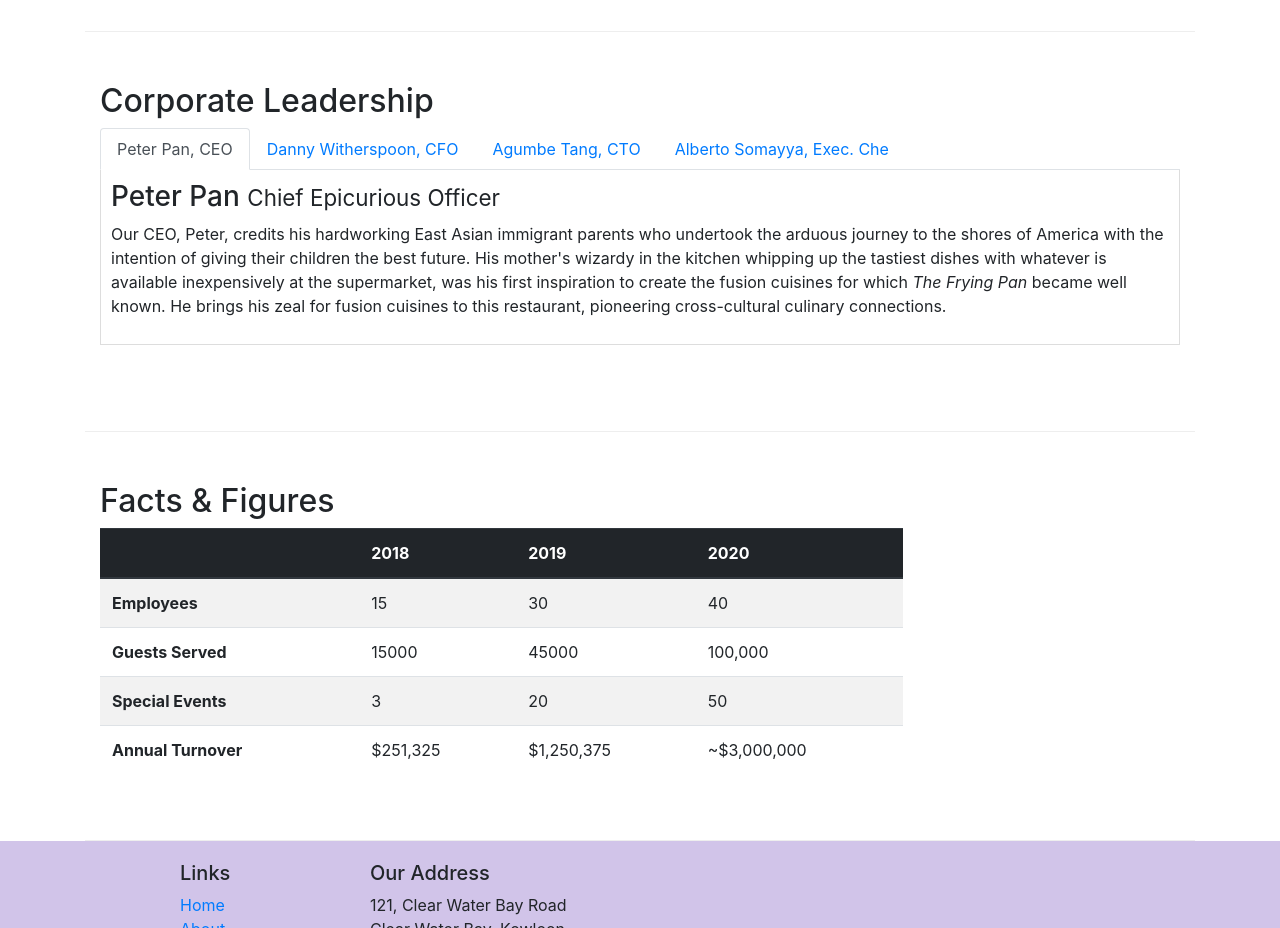
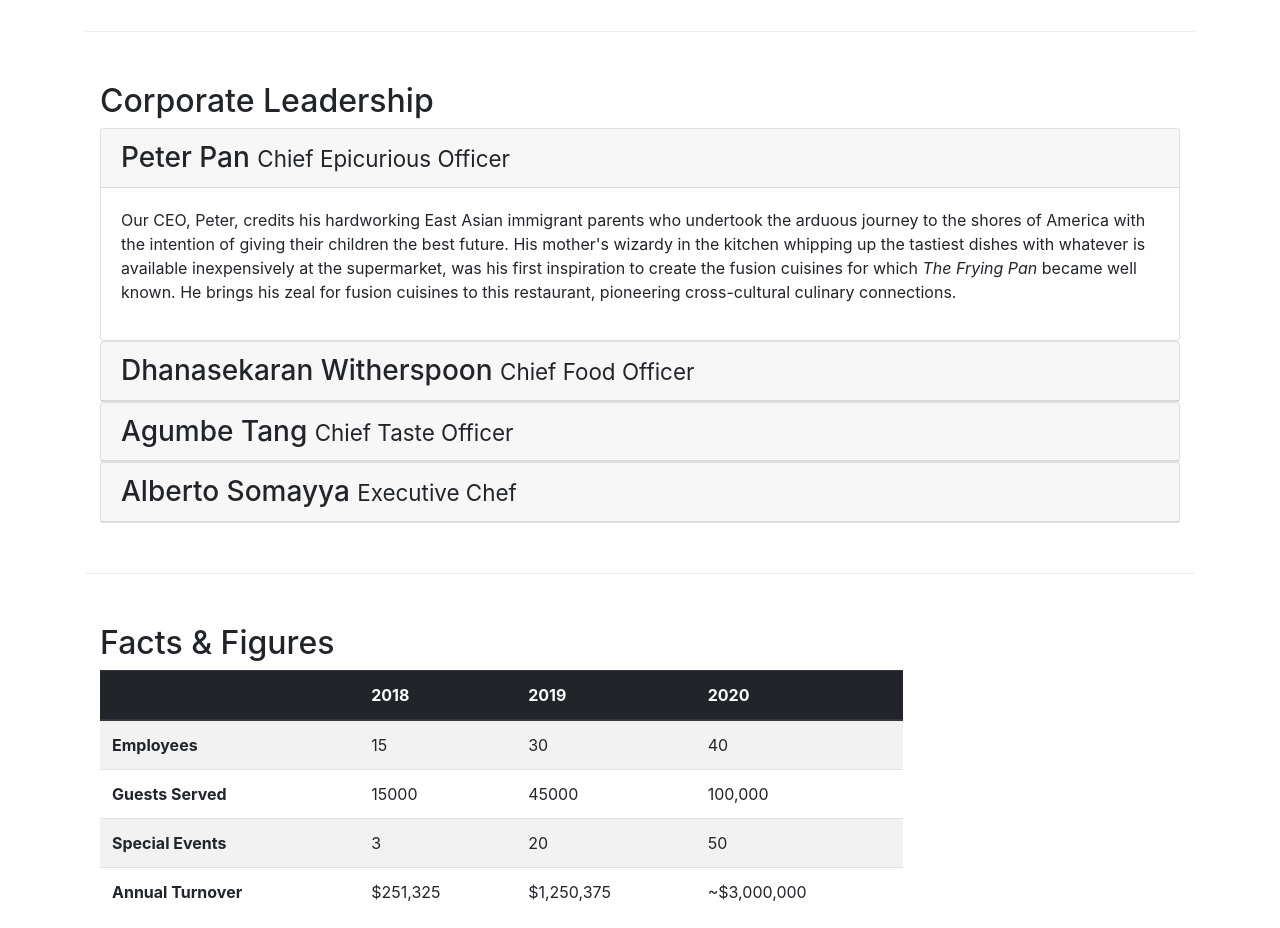
Before and after one commit to devr22/RestaurantWebApp, a website: page aboutus.html in a window 1280 px wide. Shown: the part 940-1868 px from the top of the page. Drawn offline with nearby package versions, Linux system fonts and the light colour scheme.

Commit message:
Accordion

```diff
--- a/aboutus.html
+++ b/aboutus.html
@@ -103,40 +103,64 @@
             <div class="col">
                 <h2>Corporate Leadership</h2>
 
-                <ul class="nav nav-tabs">
-                    <li class="nav-item">
-                        <a class="nav-link active" href="#peter" role="tab" data-toggle="tab">Peter Pan, CEO</a>
-                    </li>
-                    <li class="nav-item">
-                        <a class="nav-link" href="#danny" role="tab" data-toggle="tab">Danny Witherspoon, CFO</a>
-                    </li>
-                    <li class="nav-item">
-                        <a class="nav-link" href="#agumbe" role="tab" data-toggle="tab">Agumbe Tang, CTO</a>
-                    </li>
-                    <li class="nav-item">
-                        <a class="nav-link" href="#alberto" role="tab" data-toggle="tab">Alberto Somayya, Exec. Che</a>
-                    </li>
-                </ul>
-
-                <div class="tab-content">
-                    <div role="tabpanel" class="tab-pane fade show active" id="peter">
-                        <h3>Peter Pan <small>Chief Epicurious Officer</small></h3>
-                        <p class="d-none d-sm-block">Our CEO, Peter, credits his hardworking East Asian immigrant parents who undertook the arduous journey to the shores of America with the intention of giving their children the best future. His mother's wizardy in the kitchen whipping up the tastiest dishes with whatever is available inexpensively at the supermarket, was his first inspiration to create the fusion cuisines for which <em>The Frying Pan</em> became well known. He brings his zeal for fusion cuisines to this restaurant, pioneering cross-cultural culinary connections.</p>
+                <div id="accordion">
+                    <div class="card">
+                        <div class="card-header" role="tab" id="peterhead">
+                            <h3 class="mb-0">
+                                <a data-toggle="collapse" data-target="#peter">
+                                    Peter Pan <small>Chief Epicurious Officer</small>
+                                </a>
+                            </h3>
+                        </div>
+                        <div class="collapse show" id="peter" data-parent="#accordion">
+                            <div class="card-body">
+                                <p class="d-none d-sm-block">Our CEO, Peter, credits his hardworking East Asian immigrant parents who undertook the arduous journey to the shores of America with the intention of giving their children the best future. His mother's wizardy in the kitchen whipping up the tastiest dishes with whatever is available inexpensively at the supermarket, was his first inspiration to create the fusion cuisines for which <em>The Frying Pan</em> became well known. He brings his zeal for fusion cuisines to this restaurant, pioneering cross-cultural culinary connections.</p>
+                            </div>
+                        </div>
                     </div>
 
-                    <div role="tabpanel" class="tab-pane fade" id="danny">
-                        <h3>Dhanasekaran Witherspoon <small>Chief Food Officer</small></h3>
-                        <p class="d-none d-sm-block">Our CFO, Danny, as he is affectionately referred to by his colleagues, comes from a long established family tradition in farming and produce. His experiences growing up on a farm in the Australian outback gave him great appreciation for varieties of food sources. As he puts it in his own words, <em>Everything that runs, wins, and everything that stays, pays!</em></p>
+                    <div class="card">
+                        <div class="card-header" role="tab" id="dannyhead">
+                            <h3 class="mb-0">
+                                <a data-toggle="collapse" data-target="#danny">
+                                    Dhanasekaran Witherspoon <small>Chief Food Officer</small>
+                                </a>
+                            </h3>
+                        </div>
+                        <div class="collapse fade" id="danny" data-parent="#accordion">
+                            <div class="card-body">
+                                <p class="d-none d-sm-block">Our CFO, Danny, as he is affectionately referred to by his colleagues, comes from a long established family tradition in farming and produce. His experiences growing up on a farm in the Australian outback gave him great appreciation for varieties of food sources. As he puts it in his own words, <em>Everything that runs, wins, and everything that stays, pays!</em></p>
+                            </div>
+                        </div>
                     </div>
 
-                    <div role="tabpanel" class="tab-pane fade" id="agumbe">
-                        <h3>Agumbe Tang <small>Chief Taste Officer</small></h3>
-                        <p class="d-none d-sm-block">Blessed with the most discerning gustatory sense, Agumbe, our CTO, personally ensures that every dish that we serve meets his exacting tastes. Our chefs dread the tongue lashing that ensues if their dish does not meet his exacting standards. He lives by his motto, <em>You click only if you survive my lick.</em></p>
+                    <div class="card">
+                        <div class="card-header" role="tab" id="agumbehead">
+                            <h3 class="mb-0">
+                                <a data-toggle="collapse" data-target="#agumbe">Agumbe Tang <small>Chief Taste Officer</small>
+                                </a>
+                            </h3>
+                        </div>
+                        <div class="collapse" id="agumbe" data-parent="#accordion">
+                            <div class="card-body">
+                                <p class="d-none d-sm-block">Blessed with the most discerning gustatory sense, Agumbe, our CTO, personally ensures that every dish that we serve meets his exacting tastes. Our chefs dread the tongue lashing that ensues if their dish does not meet his exacting standards. He lives by his motto, <em>You click only if you survive my lick.</em></p>
+                            </div>
+                        </div>
                     </div>
 
-                    <div role="tabpanel" class="tab-pane fade" id="alberto">
-                        <h3>Alberto Somayya <small>Executive Chef</small></h3>
-                        <p class="d-none d-sm-block">Award winning three-star Michelin chef with wide International experience having worked closely with whos-who in the culinary world, he specializes in creating mouthwatering Indo-Italian fusion experiences. He says, <em>Put together the cuisines from the two craziest cultures, and you get a winning hit! Amma Mia!</em></p>
+                    <div class="card">
+                        <div class="card-header" role="tab" id="albertohead">
+                            <h3 class="mb-0">
+                                <a data-toggle="collapse" data-target="#alberto">
+                                    Alberto Somayya <small>Executive Chef</small>
+                                </a>
+                            </h3>
+                        </div>
+                        <div class="collapse" id="alberto" data-parent="#accordion">
+                            <div class="card-body">
+                                <p class="d-none d-sm-block">Award winning three-star Michelin chef with wide International experience having worked closely with whos-who in the culinary world, he specializes in creating mouthwatering Indo-Italian fusion experiences. He says, <em>Put together the cuisines from the two craziest cultures, and you get a winning hit! Amma Mia!</em></p>
+                            </div>
+                        </div>
                     </div>
                 </div>
             </div>
```
